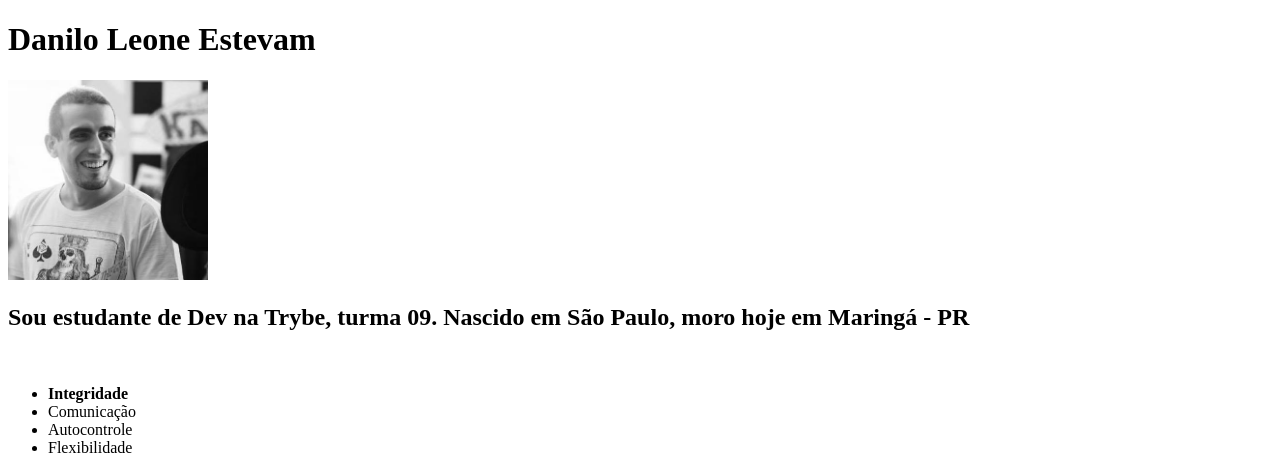
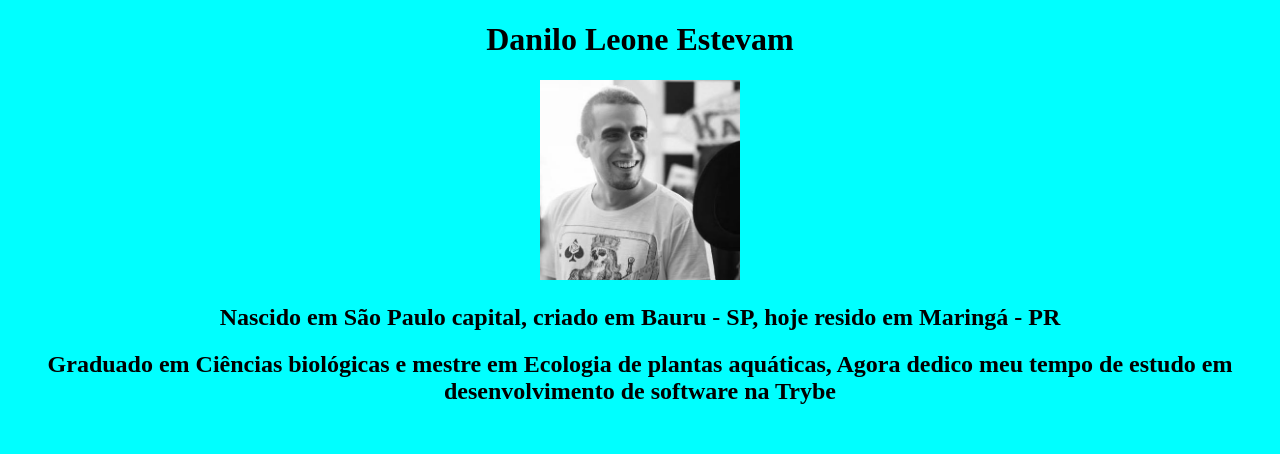
Before and after one commit to DaniloLeoneGit/aula3.1, a plain HTML site: page index.html in a window 1280 px wide. Shown: the top 454 px of the page. Drawn offline with Linux system fonts and the light colour scheme.

Commit message:
Adicionando CSS e realizando melhorias no dia 3.2

```diff
--- a/index.html
+++ b/index.html
@@ -2,27 +2,61 @@
 <html lang="pt-br">
   <head>
     <meta charset="UTF-8">
-    <title>Portfóliio Web - Danilo Leone Estevam</title>
+    <title>Portfólio Web - Danilo Leone Estevam</title>
+
+
+     <style>
+
+
+
+          body {
+            background-color: cyan;
+            font-size: 16px;
+            font-weight: 600;
+
+            text-align: center;
+          }
+
+          h1 {
+            font-size: 2em;
+            font-weight: bold;
+          }
+
+      </style>
+
+
+
+
   </head>
   <body>
     <h1>Danilo Leone Estevam</h1>
     <!-- -->
     <img id="Minhafoto" src="foto perfil.jpg" alt="Foto minha sorrindo centralizada" width="200px">
 
-    <h2> Sou estudante de Dev na Trybe, turma 09. Nascido em São Paulo, moro hoje em Maringá - PR
+    <!--Origem-->
+    <h2>Nascido em São Paulo capital, criado em Bauru - SP, hoje resido em Maringá - PR
+
+    </h2>
+
+
+    <!--Formação-->
+    <h2> Graduado em Ciências biológicas e mestre em Ecologia de plantas aquáticas, Agora dedico meu tempo de estudo em desenvolvimento de software na Trybe
 
     </h2>
 <br>
     <ul>
+      <!--primeira linha com negrito comando strong-->
         <li><strong>Integridade</strong></li>
         <li>Comunicação</li>
         <li>Autocontrole</li>
         <li>Flexibilidade</li>
         <li>Pró-ativo</li>
     </ul>
+
+    <!--Minha foto-->
 <li><a href="#Minhafoto">Foto do Perfil</a> </li>
 
-<!--Link externo pára um blogque eu gosto-->
+<!--Link externo pára um blogue eu gosto-->
 
 <a href="https://www.infoq.com/br/">Blog de tecnologia favorito</a>
   </body>
```
